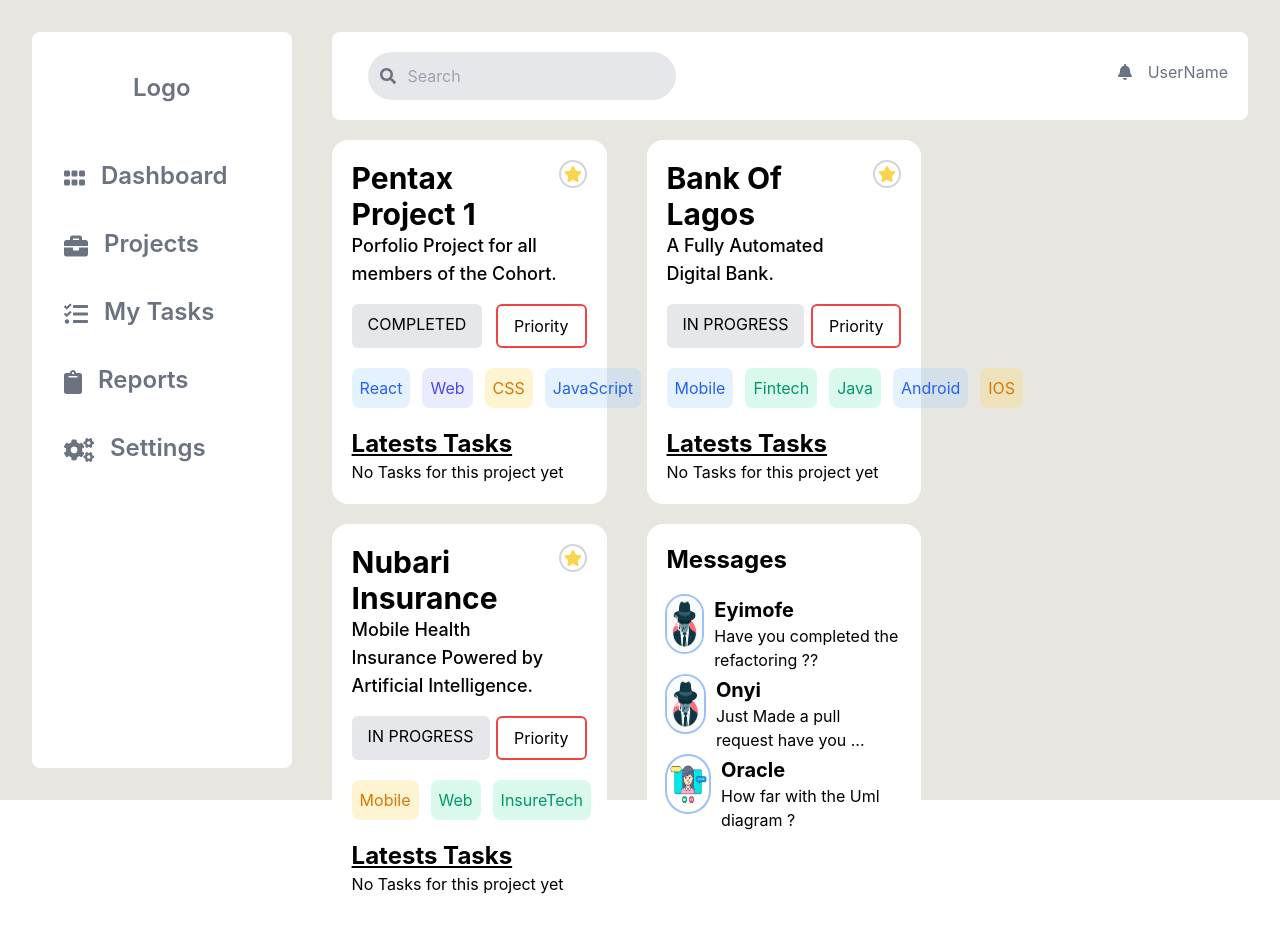
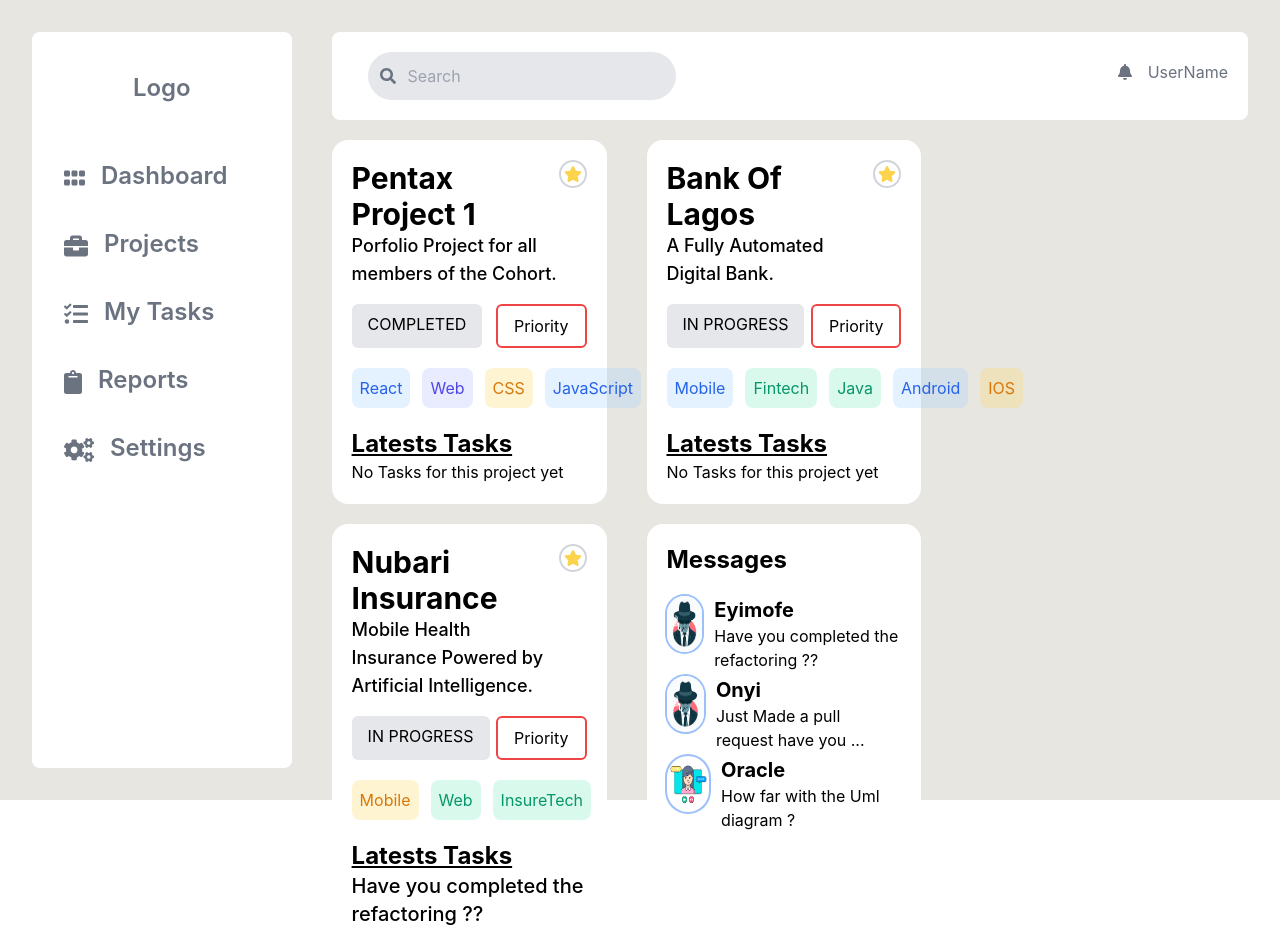
Before and after one commit to mofe64/ProjectManagementTool, a React (Create React App) app: page / in a window 1280 px wide. Shown: the top 932 px of the page. Built offline with nearby package versions, Linux system fonts and the light colour scheme.

Commit message:
refactored classnames

```diff
--- a/src/Pages/dashboard.js
+++ b/src/Pages/dashboard.js
@@ -1,9 +1,9 @@
-import DashHeader from '../components/dashHeader'
+import Header from '../components/header'
 import DashBody from '../components/dashBody'
 const Dashboard = () =>
     <div className='flex flex-col'>
-        <DashHeader/>
-        <DashBody></DashBody>
+        <Header/>
+        <DashBody/>
     </div>
 
 
--- a/src/Pages/projects.js
+++ b/src/Pages/projects.js
@@ -1,4 +1,7 @@
+import Header from '../components/header'
 const Projects = () =>
-    <h1>[Projects]</h1>
+    <div className='flex flex-col'>
+        <Header/>
+    </div>
 
 export default Projects;
--- a/src/components/dashBody.js
+++ b/src/components/dashBody.js
@@ -23,7 +23,12 @@ const tabCollection = {
             projectDesc: 'Mobile Health Insurance Powered by Artificial Intelligence.',
             tags: ['Mobile', 'Web', 'InsureTech'],
             progress:'IN PROGRESS',
-            tasks: []
+            tasks: [
+                'Have you completed the refactoring ??',
+                'Have you completed the refactoring ??',
+                'Have you completed the refactoring ??',
+
+            ]
         }
     ],
     messages: [
--- a/src/components/dashHeader.js
+++ b/src/components/header.js
@@ -1,6 +1,6 @@
 import { faBell, faSearch } from '@fortawesome/free-solid-svg-icons';
 import { FontAwesomeIcon } from '@fortawesome/react-fontawesome';
-const DashHeader = () =>
+const Header = () =>
     <div className='flex justify-between bg-white p-5 rounded-lg'>
         <div className='text-gray-500'>
             <FontAwesomeIcon icon={faSearch} className='relative left-7'/>
@@ -12,4 +12,4 @@ const DashHeader = () =>
         </div>
     </div>
 
-export default DashHeader;
+export default Header;
```
